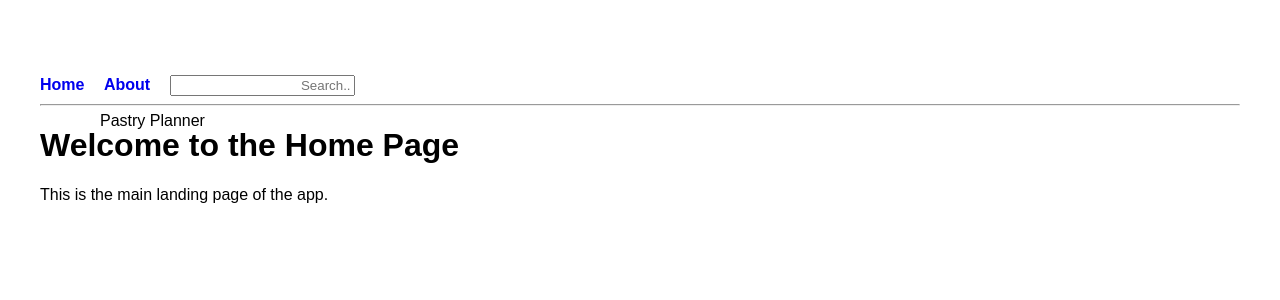
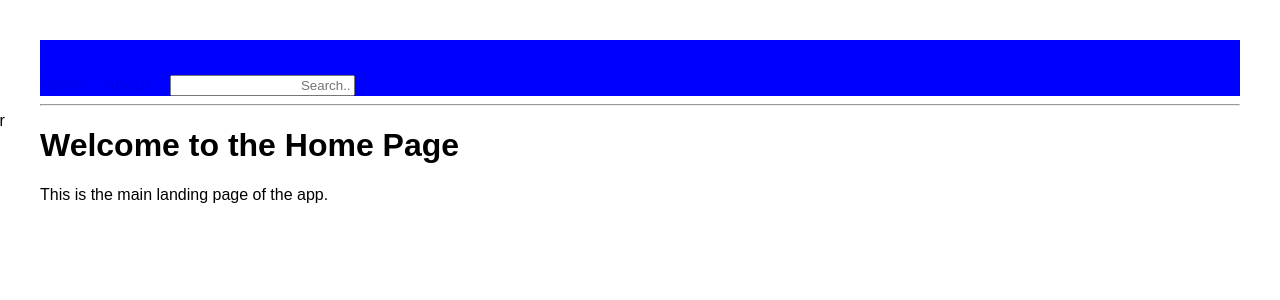
Before and after one commit to RandomFurret/SE2-Flask-Project, a Flask app: page / in a window 1280 px wide. Shown: the top 300 px of the page. Run offline with Flask 3, Linux system fonts and the light colour scheme.

Commit message:
Update style.css
Testing the CSS.

```diff
--- a/templates/static/style.css
+++ b/templates/static/style.css
@@ -8,13 +8,17 @@ nav p {
     text-align: center;
     position: absolute;
     margin-right: 25px;
-    left: 100px;
+    left: -100px;
 }
 
 nav input[type=text]{
     margin-top: 35px;
     text-align: right;
     top: 100px;
+}
+
+nav{
+    background-color: blue;
 }
 
 nav a {
```
